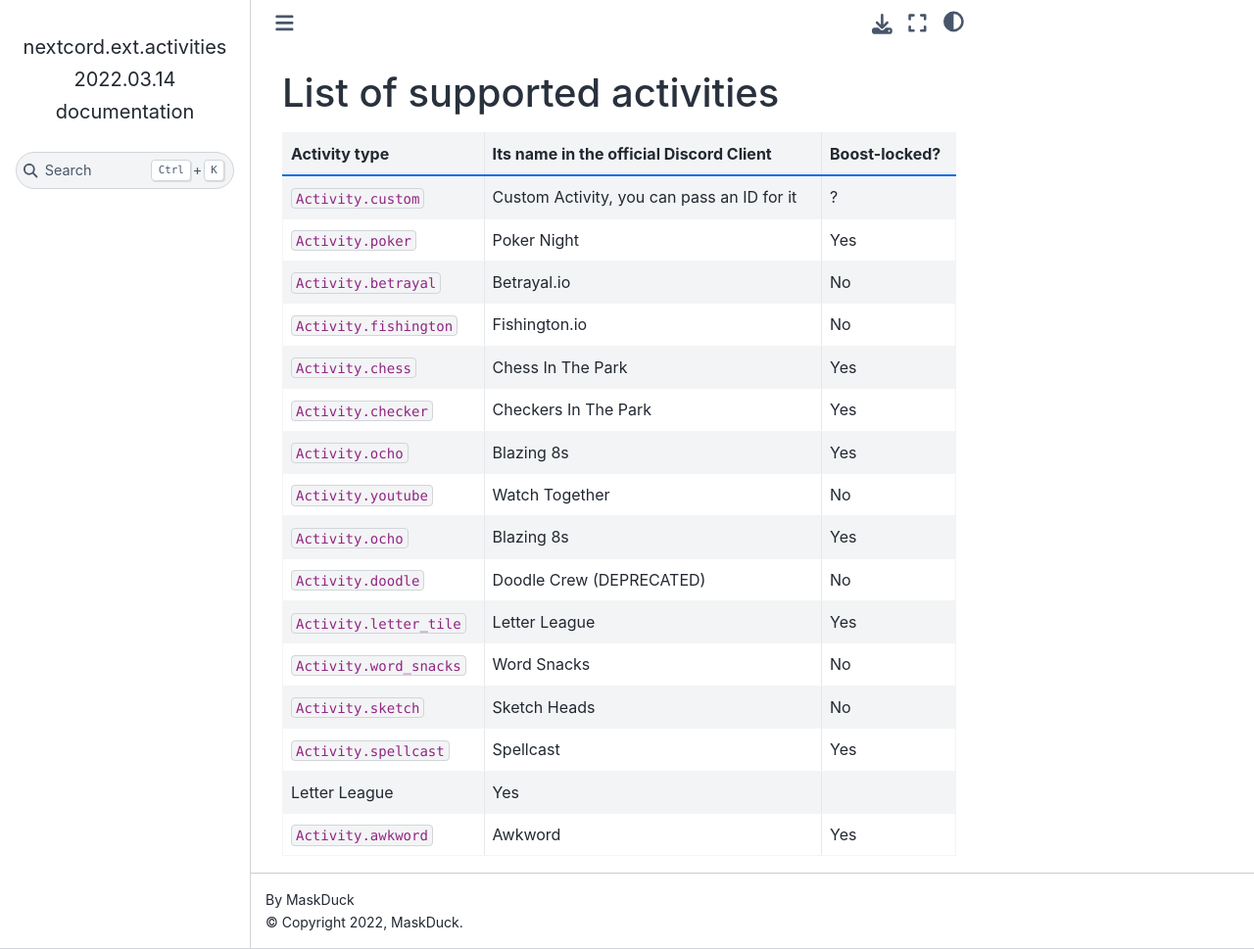
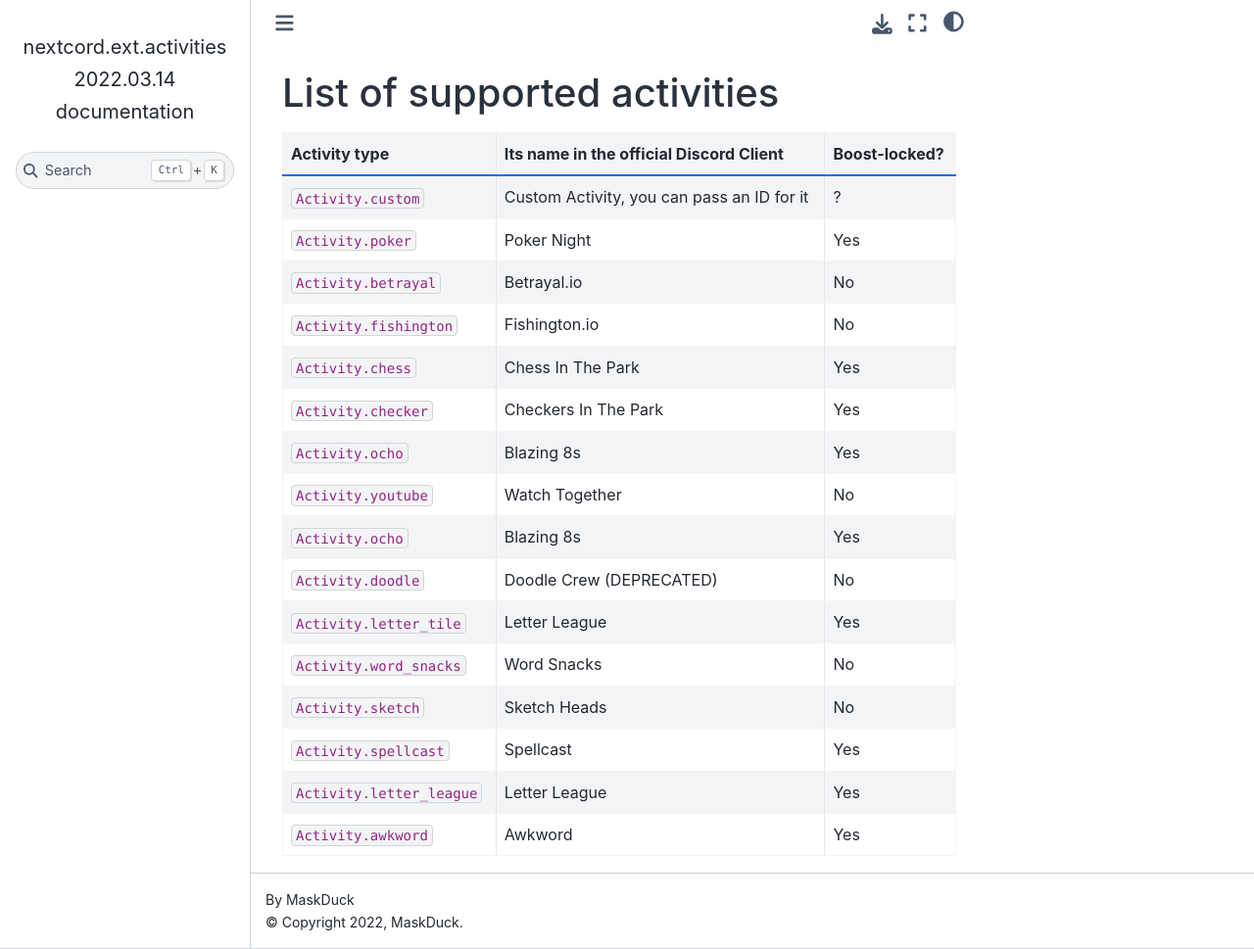
Before and after one commit to argo0n/pycord-ext-activities, a Sphinx documentation site: the page built from docs/supported_activities.rst, in a window 1280 px wide and 969 px high. Shown: the whole window at 98% size. Built offline with Sphinx 7.4.7 and the Sphinx Book theme 1.1.4, drawn with Linux system fonts in a browser that asks for light colours.

Commit message:
when docs being weird

```diff
--- a/docs/supported_activities.rst
+++ b/docs/supported_activities.rst
@@ -31,7 +31,7 @@
 +--------------------------+--------------------------------------------+---------------+
 | ``Activity.spellcast``   | Spellcast                                  | Yes           |
 +--------------------------+--------------------------------------------+---------------+
-| Letter League            | Yes                                        |               |
+|``Activity.letter_league``| Letter League                              | Yes           |
 +--------------------------+--------------------------------------------+---------------+
 | ``Activity.awkword``     | Awkword                                    | Yes           |
 +--------------------------+--------------------------------------------+---------------+
```
